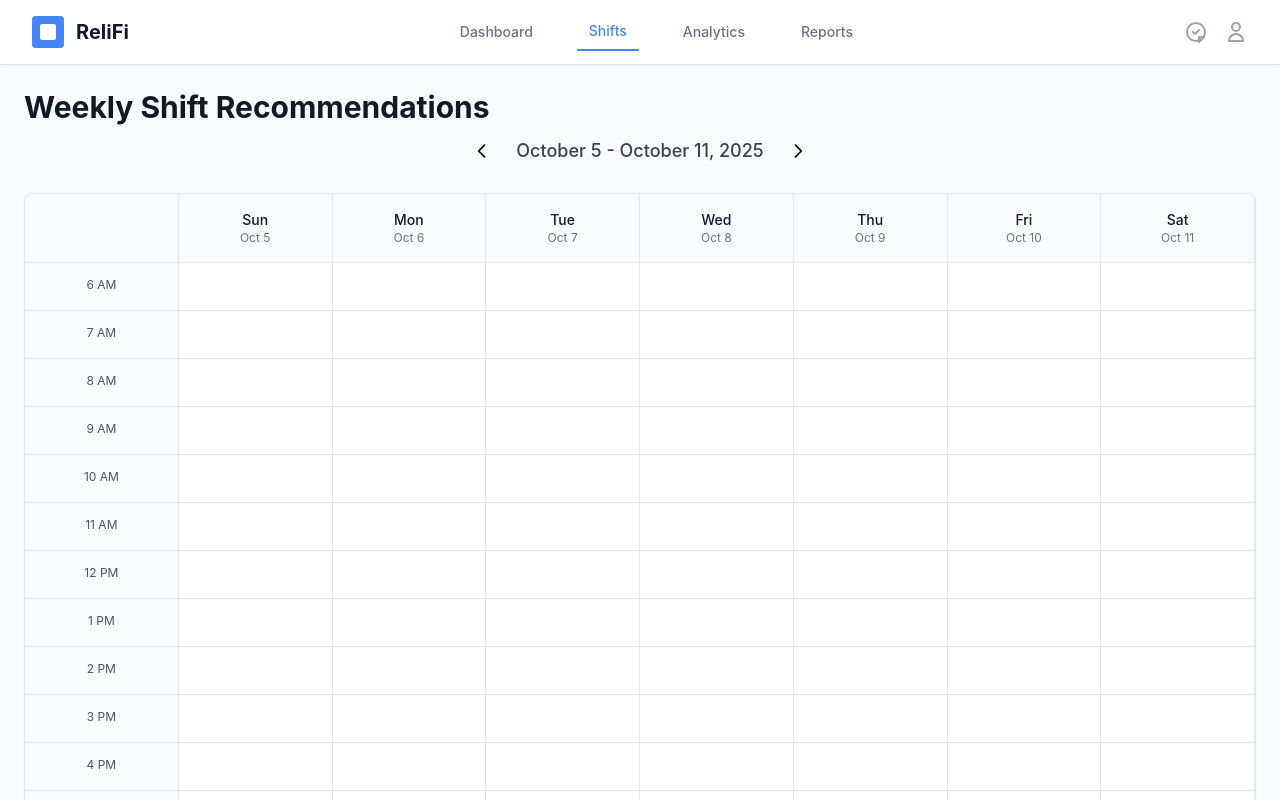
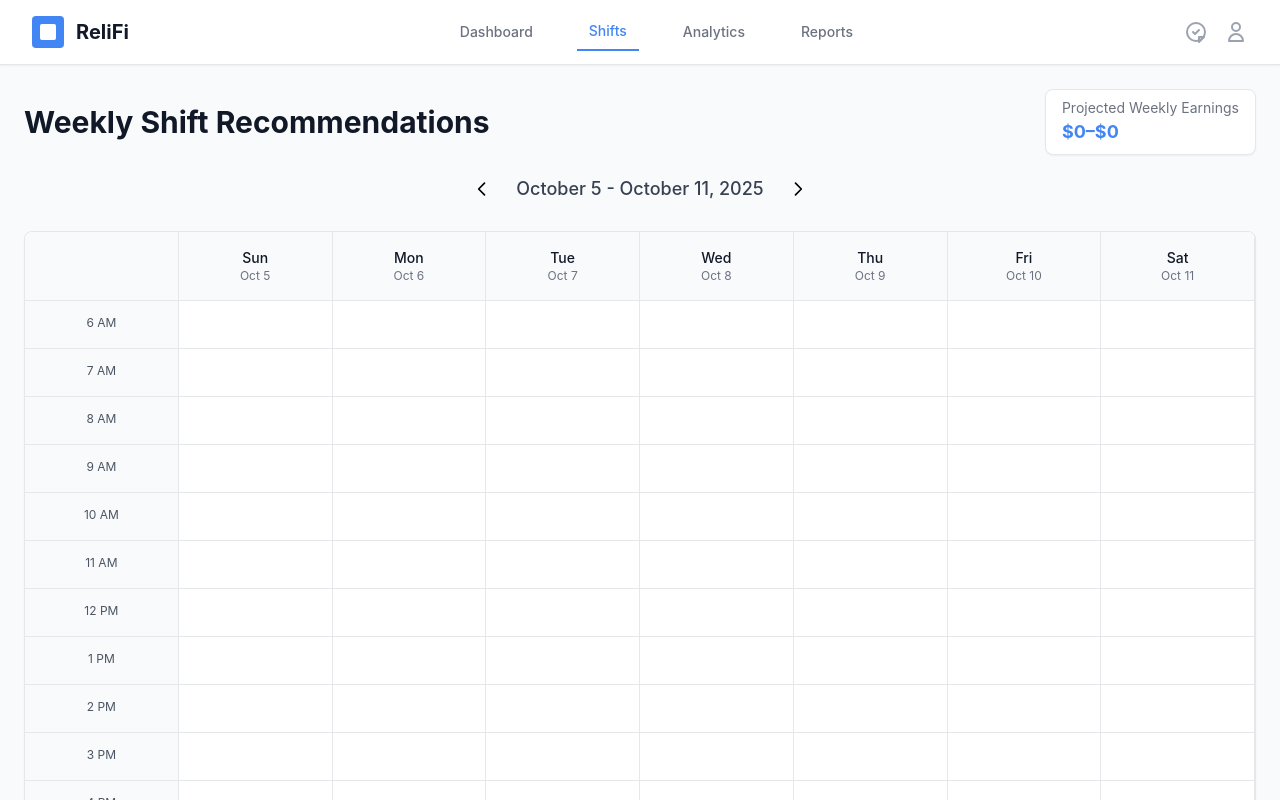
Before and after one commit to coolait/ReliFi-MVP, a React (Create React App) app in the folder client/: page / in a window 1280 px wide. Shown: the top 800 px of the page. Built offline with nearby package versions, Linux system fonts and the light colour scheme.

Commit message:
fix errors - avani
- removed text under demand forecast
- when you click the time slot, it stays highlighted
- projected weekly earnings
- reset shifts each week
- when you add to calendar, label the time slot with the shift name & projected salary
- option to delete shifts

```diff
--- a/client/src/App.tsx
+++ b/client/src/App.tsx
@@ -17,18 +17,97 @@ export interface SelectedSlot {
   recommendations: GigOpportunity[];
 }
 
+export interface BookedShift {
+  day: string;
+  hour: string;
+  service: string;
+  earnings: string;
+  color: string;
+}
+
 function App() {
   const [selectedSlot, setSelectedSlot] = useState<SelectedSlot | null>(null);
-  const [bookedSlots, setBookedSlots] = useState<Set<string>>(new Set());
+  const [selectedSlotKey, setSelectedSlotKey] = useState<string | null>(null);
+  const [bookedShiftsByWeek, setBookedShiftsByWeek] = useState<Map<string, Map<string, BookedShift>>>(new Map());
+  const [currentWeek, setCurrentWeek] = useState(new Date());
+
+  const getWeekKey = (date: Date): string => {
+    const startOfWeek = new Date(date);
+    startOfWeek.setDate(date.getDate() - date.getDay());
+    return startOfWeek.toISOString().split('T')[0];
+  };
+
+  const getCurrentWeekShifts = (): Map<string, BookedShift> => {
+    const weekKey = getWeekKey(currentWeek);
+    return bookedShiftsByWeek.get(weekKey) || new Map();
+  };
 
   const handleSlotClick = (day: string, hour: string, recommendations: GigOpportunity[]) => {
+    const slotKey = `${day}-${hour}`;
     setSelectedSlot({ day, hour, recommendations });
+    setSelectedSlotKey(slotKey);
   };
 
-  const handleBookSlot = (day: string, hour: string, service: string) => {
-    const slotKey = `${day}-${hour}-${service}`;
-    setBookedSlots(prev => new Set(Array.from(prev).concat(slotKey)));
+  const handleBookSlot = (day: string, hour: string, opportunity: GigOpportunity) => {
+    const shiftKey = `${day}-${hour}-${opportunity.service}`;
+    const shift: BookedShift = {
+      day,
+      hour,
+      service: opportunity.service,
+      earnings: opportunity.projectedEarnings,
+      color: opportunity.color
+    };
+
+    const weekKey = getWeekKey(currentWeek);
+    setBookedShiftsByWeek(prev => {
+      const newMap = new Map(prev);
+      const weekShifts = newMap.get(weekKey) || new Map();
+      weekShifts.set(shiftKey, shift);
+      newMap.set(weekKey, weekShifts);
+      return newMap;
+    });
   };
+
+  const handleDeleteShift = (shiftKey: string) => {
+    const weekKey = getWeekKey(currentWeek);
+    setBookedShiftsByWeek(prev => {
+      const newMap = new Map(prev);
+      const weekShifts = newMap.get(weekKey);
+      if (weekShifts) {
+        const newWeekShifts = new Map(weekShifts);
+        newWeekShifts.delete(shiftKey);
+        newMap.set(weekKey, newWeekShifts);
+      }
+      return newMap;
+    });
+  };
+
+  const handleWeekChange = (newWeek: Date) => {
+    setCurrentWeek(newWeek);
+    setSelectedSlot(null);
+    setSelectedSlotKey(null);
+  };
+
+  const calculateWeeklyEarnings = (): { min: number; max: number } => {
+    let totalMin = 0;
+    let totalMax = 0;
+
+    const currentWeekShifts = getCurrentWeekShifts();
+    const shifts = Array.from(currentWeekShifts.values());
+    for (let i = 0; i < shifts.length; i++) {
+      const shift = shifts[i];
+      const earningsRange = shift.earnings.replace('$', '').replace(/\s/g, '');
+      const [minStr, maxStr] = earningsRange.split('–');
+      const min = parseInt(minStr) || 0;
+      const max = parseInt(maxStr) || min;
+      totalMin += min;
+      totalMax += max;
+    }
+
+    return { min: totalMin, max: totalMax };
+  };
+
+  const weeklyEarnings = calculateWeeklyEarnings();
 
   return (
     <div className="min-h-screen bg-gray-50">
@@ -37,7 +116,12 @@ function App() {
         <div className="flex-1">
           <Calendar
             onSlotClick={handleSlotClick}
-            bookedSlots={bookedSlots}
+            bookedShifts={getCurrentWeekShifts()}
+            selectedSlotKey={selectedSlotKey}
+            currentWeek={currentWeek}
+            onWeekChange={handleWeekChange}
+            onDeleteShift={handleDeleteShift}
+            weeklyEarnings={weeklyEarnings}
           />
         </div>
         {selectedSlot && (
--- a/client/src/components/Calendar.tsx
+++ b/client/src/components/Calendar.tsx
@@ -1,13 +1,25 @@
 import React, { useState } from 'react';
-import { GigOpportunity } from '../App';
+import { GigOpportunity, BookedShift } from '../App';
 
 interface CalendarProps {
   onSlotClick: (day: string, hour: string, recommendations: GigOpportunity[]) => void;
-  bookedSlots: Set<string>;
+  bookedShifts: Map<string, BookedShift>;
+  selectedSlotKey: string | null;
+  currentWeek: Date;
+  onWeekChange: (newWeek: Date) => void;
+  onDeleteShift: (shiftKey: string) => void;
+  weeklyEarnings: { min: number; max: number };
 }
 
-const Calendar: React.FC<CalendarProps> = ({ onSlotClick, bookedSlots }) => {
-  const [currentWeek, setCurrentWeek] = useState(new Date());
+const Calendar: React.FC<CalendarProps> = ({
+  onSlotClick,
+  bookedShifts,
+  selectedSlotKey,
+  currentWeek,
+  onWeekChange,
+  onDeleteShift,
+  weeklyEarnings
+}) => {
   const [loading, setLoading] = useState(false);
 
   const days = ['Sunday', 'Monday', 'Tuesday', 'Wednesday', 'Thursday', 'Friday', 'Saturday'];
@@ -45,8 +57,26 @@ const Calendar: React.FC<CalendarProps> = ({ onSlotClick, bookedSlots }) => {
     }
   };
 
-  const isSlotBooked = (day: string, hour: number) => {
-    return Array.from(bookedSlots).some(slot => slot.startsWith(`${day}-${hour}`));
+  const getBookedShift = (day: string, hour: number): BookedShift | null => {
+    const entries = Array.from(bookedShifts.entries());
+    for (let i = 0; i < entries.length; i++) {
+      const [key, shift] = entries[i];
+      if (shift.day === day && shift.hour === hour.toString()) {
+        return shift;
+      }
+    }
+    return null;
+  };
+
+  const getShiftKey = (day: string, hour: number): string | null => {
+    const entries = Array.from(bookedShifts.entries());
+    for (let i = 0; i < entries.length; i++) {
+      const [key, shift] = entries[i];
+      if (shift.day === day && shift.hour === hour.toString()) {
+        return key;
+      }
+    }
+    return null;
   };
 
   const formatHour = (hour: number) => {
@@ -60,13 +90,32 @@ const Calendar: React.FC<CalendarProps> = ({ onSlotClick, bookedSlots }) => {
     return date.toLocaleDateString('en-US', { month: 'short', day: 'numeric' });
   };
 
+  const handleWeekNavigation = (direction: 'prev' | 'next') => {
+    const newWeek = new Date(currentWeek);
+    if (direction === 'prev') {
+      newWeek.setDate(currentWeek.getDate() - 7);
+    } else {
+      newWeek.setDate(currentWeek.getDate() + 7);
+    }
+    onWeekChange(newWeek);
+  };
+
   return (
     <div className="p-6">
       <div className="mb-6">
-        <h1 className="text-3xl font-bold text-gray-900 mb-2">Weekly Shift Recommendations</h1>
+        <div className="flex items-center justify-between mb-4">
+          <h1 className="text-3xl font-bold text-gray-900">Weekly Shift Recommendations</h1>
+          <div className="bg-white rounded-lg shadow-sm border border-gray-200 px-4 py-2">
+            <div className="text-sm text-gray-500">Projected Weekly Earnings</div>
+            <div className="text-lg font-bold text-uber-blue">
+              ${weeklyEarnings.min}–${weeklyEarnings.max}
+            </div>
+          </div>
+        </div>
+
         <div className="flex items-center justify-center space-x-4">
           <button
-            onClick={() => setCurrentWeek(new Date(currentWeek.getTime() - 7 * 24 * 60 * 60 * 1000))}
+            onClick={() => handleWeekNavigation('prev')}
             className="p-2 hover:bg-gray-100 rounded-full"
           >
             <svg className="w-5 h-5" fill="none" stroke="currentColor" viewBox="0 0 24 24">
@@ -77,7 +126,7 @@ const Calendar: React.FC<CalendarProps> = ({ onSlotClick, bookedSlots }) => {
             {weekDates[0].toLocaleDateString('en-US', { month: 'long', day: 'numeric' })} - {weekDates[6].toLocaleDateString('en-US', { month: 'long', day: 'numeric', year: 'numeric' })}
           </span>
           <button
-            onClick={() => setCurrentWeek(new Date(currentWeek.getTime() + 7 * 24 * 60 * 60 * 1000))}
+            onClick={() => handleWeekNavigation('next')}
             className="p-2 hover:bg-gray-100 rounded-full"
           >
             <svg className="w-5 h-5" fill="none" stroke="currentColor" viewBox="0 0 24 24">
@@ -111,13 +160,20 @@ const Calendar: React.FC<CalendarProps> = ({ onSlotClick, bookedSlots }) => {
               {/* Day slots */}
               {weekDates.map((date, dayIndex) => {
                 const dayName = days[dayIndex];
-                const isBooked = isSlotBooked(dayName, hour);
+                const slotKey = `${dayName}-${hour}`;
+                const isSelected = selectedSlotKey === slotKey;
+                const bookedShift = getBookedShift(dayName, hour);
+                const shiftKey = getShiftKey(dayName, hour);
 
                 return (
                   <div
                     key={`${dayIndex}-${hour}`}
-                    className={`border-r border-gray-200 border-t border-gray-200 h-12 cursor-pointer hover:bg-blue-50 transition-colors ${
-                      isBooked ? 'bg-green-100' : 'bg-white'
+                    className={`border-r border-gray-200 border-t border-gray-200 h-12 cursor-pointer transition-colors relative ${
+                      bookedShift
+                        ? 'bg-green-100 hover:bg-green-200'
+                        : isSelected
+                          ? 'bg-blue-100 hover:bg-blue-200'
+                          : 'bg-white hover:bg-blue-50'
                     }`}
                     onClick={() => handleSlotClick(dayName, hour)}
                   >
@@ -126,9 +182,26 @@ const Calendar: React.FC<CalendarProps> = ({ onSlotClick, bookedSlots }) => {
                         <div className="animate-spin rounded-full h-4 w-4 border-b-2 border-uber-blue"></div>
                       </div>
                     )}
-                    {isBooked && !loading && (
-                      <div className="flex items-center justify-center h-full">
-                        <div className="w-2 h-2 bg-green-500 rounded-full"></div>
+
+                    {bookedShift && !loading && (
+                      <div className="h-full flex flex-col justify-center p-1">
+                        <div className="text-xs font-medium text-gray-900 truncate">
+                          {bookedShift.service}
+                        </div>
+                        <div className="text-xs text-gray-600 truncate">
+                          {bookedShift.earnings}
+                        </div>
+                        {shiftKey && (
+                          <button
+                            onClick={(e) => {
+                              e.stopPropagation();
+                              onDeleteShift(shiftKey);
+                            }}
+                            className="absolute top-0 right-0 w-4 h-4 bg-red-500 text-white text-xs rounded-full hover:bg-red-600 flex items-center justify-center"
+                          >
+                            ×
+                          </button>
+                        )}
                       </div>
                     )}
                   </div>
--- a/client/src/components/SidePanel.tsx
+++ b/client/src/components/SidePanel.tsx
@@ -3,7 +3,7 @@ import { SelectedSlot } from '../App';
 
 interface SidePanelProps {
   selectedSlot: SelectedSlot;
-  onBookSlot: (day: string, hour: string, service: string) => void;
+  onBookSlot: (day: string, hour: string, opportunity: any) => void;
 }
 
 const SidePanel: React.FC<SidePanelProps> = ({ selectedSlot, onBookSlot }) => {
@@ -93,13 +93,10 @@ const SidePanel: React.FC<SidePanelProps> = ({ selectedSlot, onBookSlot }) => {
                     style={{ width: `${Math.random() * 40 + 60}%` }}
                   ></div>
                 </div>
-                <div className="text-xs text-gray-600 mt-1">
-                  High demand expected due to evening events.
-                </div>
               </div>
 
               <button
-                onClick={() => onBookSlot(day, hour, opportunity.service)}
+                onClick={() => onBookSlot(day, hour, opportunity)}
                 className="w-full bg-uber-blue text-white py-2 px-4 rounded-lg font-medium hover:bg-blue-600 transition-colors"
               >
                 Add to My Schedule
```
Also changed, not shown: client/tailwind.config.js (line endings or trailing spaces), package.json (line endings or trailing spaces), 1 other file (tests, documents, lock files or other folders).
